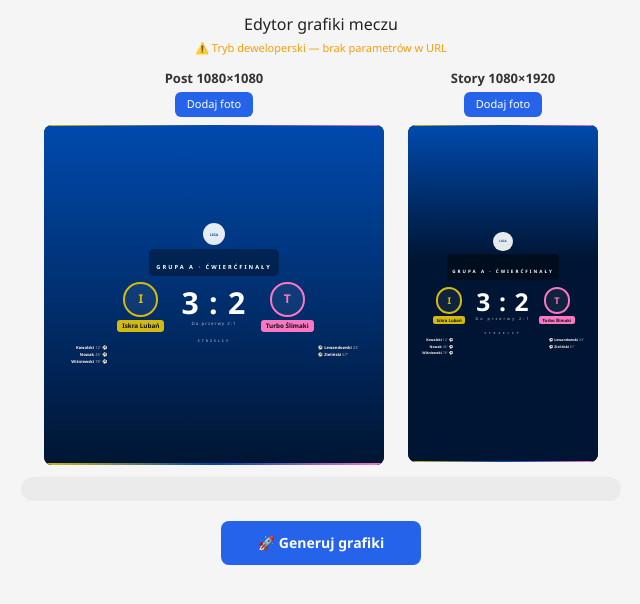
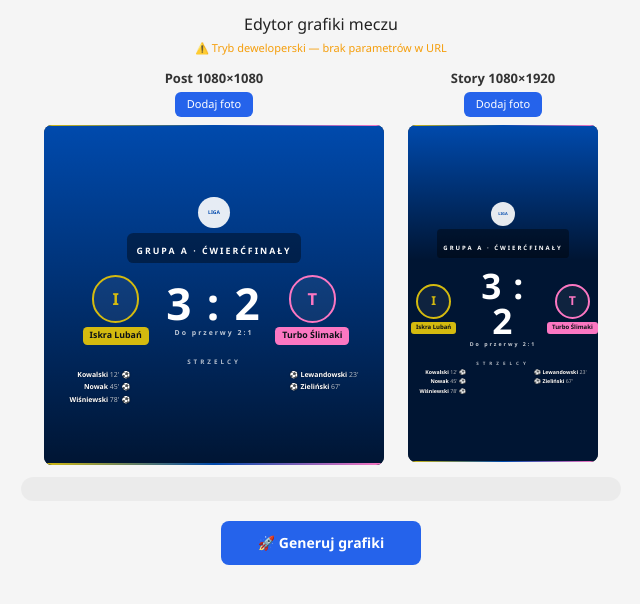
Before and after one commit to Kamil-Kwiecinski/liga-photo-editor, a React (Vite) app: page / in a window 1280 px wide. Shown: the top 604 px of the page, without its empty margins (319-959 px from the left). Built offline with nearby package versions, Linux system fonts and the light colour scheme.

Commit message:
Scale up football overlay fonts and center content

```diff
--- a/src/PhotoEditor.jsx
+++ b/src/PhotoEditor.jsx
@@ -192,27 +192,27 @@ function FootballNoPhotoPost({ s, m, selectedSponsors }) {
     <div className="absolute inset-0" style={{ background: `linear-gradient(180deg, ${m.color_liga} 0%, #001533 100%)` }}>
       <div style={{ position: "absolute", top: 0, left: 0, right: 0, height: 6 * s, background: `linear-gradient(90deg, ${m.color_home}, ${m.color_liga}, ${m.color_away})` }} />
       <div style={{ position: "absolute", bottom: sponsorBarH * s, left: 0, right: 0, height: 6 * s, background: `linear-gradient(90deg, ${m.color_home}, ${m.color_liga}, ${m.color_away})` }} />
-      <div className="absolute inset-0 flex flex-col items-center justify-center z-10" style={{ pointerEvents: "none", paddingTop: 30 * s, paddingBottom: (30 + sponsorBarH) * s, gap: 18 * s }}>
-        <div className="flex flex-col items-center" style={{ gap: 10 * s }}>
-          <LigaLogo s={s} m={m} size={70} light />
-          <div style={{ background: "rgba(0,0,0,0.35)", padding: `${6 * s}px ${22 * s}px`, borderRadius: 16 * s }}>
-            <span style={{ color: "#fff", fontSize: 18 * s, fontWeight: 600, letterSpacing: 2, textTransform: "uppercase" }}>{grupaKolejka || "—"}</span>
+      <div className="absolute inset-0 flex flex-col items-center justify-center z-10" style={{ pointerEvents: "none", paddingTop: 40 * s, paddingBottom: sponsorBarH * s, gap: 40 * s }}>
+        <div className="flex flex-col items-center" style={{ gap: 14 * s }}>
+          <LigaLogo s={s} m={m} size={100} light />
+          <div style={{ background: "rgba(0,0,0,0.4)", padding: `${10 * s}px ${30 * s}px`, borderRadius: 20 * s }}>
+            <span style={{ color: "#fff", fontSize: 28 * s, fontWeight: 700, letterSpacing: 2, textTransform: "uppercase" }}>{grupaKolejka || "—"}</span>
           </div>
         </div>
-        <div style={{ width: "100%", display: "flex", flexDirection: "row", alignItems: "center", justifyContent: "center", gap: 24 * s }}>
-          <TeamCircle s={s} m={m} team="home" size={110} fontSize={20} light />
+        <div style={{ width: "100%", display: "flex", flexDirection: "row", alignItems: "center", justifyContent: "center", gap: 36 * s }}>
+          <TeamCircle s={s} m={m} team="home" size={150} fontSize={28} light />
           <div style={{ display: "flex", flexDirection: "column", alignItems: "center", textAlign: "center" }}>
-            <span style={{ fontSize: 96 * s, fontWeight: 900, color: "#fff", lineHeight: 1, letterSpacing: 4 * s }}>{m.goals_home} : {m.goals_away}</span>
-            <span style={{ color: "rgba(255,255,255,0.7)", fontSize: 14 * s, fontWeight: 500, letterSpacing: 1, marginTop: 6 * s }}>Do przerwy {m.half_home}:{m.half_away}</span>
+            <span style={{ fontSize: 140 * s, fontWeight: 900, color: "#fff", lineHeight: 1, letterSpacing: 6 * s }}>{m.goals_home} : {m.goals_away}</span>
+            <span style={{ color: "rgba(255,255,255,0.75)", fontSize: 22 * s, fontWeight: 600, letterSpacing: 2, marginTop: 10 * s }}>Do przerwy {m.half_home}:{m.half_away}</span>
           </div>
-          <TeamCircle s={s} m={m} team="away" size={110} fontSize={20} light />
+          <TeamCircle s={s} m={m} team="away" size={150} fontSize={28} light />
         </div>
         {(m.scorers_home?.length > 0 || m.scorers_away?.length > 0) && (
-          <div style={{ width: "85%", display: "flex", flexDirection: "column", alignItems: "center", gap: 6 * s }}>
-            <div style={{ fontSize: 11 * s, fontWeight: 700, color: "rgba(255,255,255,0.55)", textTransform: "uppercase", letterSpacing: 2 }}>Strzelcy</div>
-            <div style={{ display: "flex", justifyContent: "space-between", width: "100%", alignItems: "flex-start", gap: 16 * s }}>
-              <ScorersBlock s={s} m={m} size={13} side="home" />
-              <ScorersBlock s={s} m={m} size={13} side="away" />
+          <div style={{ width: "85%", display: "flex", flexDirection: "column", alignItems: "center", gap: 12 * s }}>
+            <div style={{ fontSize: 20 * s, fontWeight: 700, color: "rgba(255,255,255,0.7)", textTransform: "uppercase", letterSpacing: 3 }}>Strzelcy</div>
+            <div style={{ display: "flex", justifyContent: "space-between", width: "100%", alignItems: "flex-start", gap: 20 * s }}>
+              <ScorersBlock s={s} m={m} size={22} side="home" />
+              <ScorersBlock s={s} m={m} size={22} side="away" />
             </div>
           </div>
         )}
@@ -229,27 +229,27 @@ function FootballNoPhotoStory({ s, m, selectedSponsors }) {
     <div className="absolute inset-0" style={{ background: `linear-gradient(180deg, ${m.color_liga} 0%, #001533 40%, #001533 100%)` }}>
       <div style={{ position: "absolute", top: 0, left: 0, right: 0, height: 6 * s, background: `linear-gradient(90deg, ${m.color_home}, ${m.color_liga}, ${m.color_away})` }} />
       <div style={{ position: "absolute", bottom: sponsorBarH * s, left: 0, right: 0, height: 6 * s, background: `linear-gradient(90deg, ${m.color_home}, ${m.color_liga}, ${m.color_away})` }} />
-      <div className="absolute inset-0 flex flex-col items-center justify-center z-10" style={{ pointerEvents: "none", paddingTop: 40 * s, paddingBottom: (40 + sponsorBarH) * s, gap: 40 * s }}>
-        <div className="flex flex-col items-center" style={{ gap: 14 * s }}>
-          <LigaLogo s={s} m={m} size={110} light />
-          <div style={{ background: "rgba(0,0,0,0.4)", padding: `${8 * s}px ${28 * s}px`, borderRadius: 20 * s }}>
-            <span style={{ color: "#fff", fontSize: 26 * s, fontWeight: 600, letterSpacing: 2, textTransform: "uppercase" }}>{grupaKolejka || "—"}</span>
+      <div className="absolute inset-0 flex flex-col items-center justify-center z-10" style={{ pointerEvents: "none", paddingTop: 60 * s, paddingBottom: sponsorBarH * s, gap: 60 * s }}>
+        <div className="flex flex-col items-center" style={{ gap: 18 * s }}>
+          <LigaLogo s={s} m={m} size={140} light />
+          <div style={{ background: "rgba(0,0,0,0.4)", padding: `${12 * s}px ${34 * s}px`, borderRadius: 22 * s }}>
+            <span style={{ color: "#fff", fontSize: 34 * s, fontWeight: 700, letterSpacing: 2, textTransform: "uppercase" }}>{grupaKolejka || "—"}</span>
           </div>
         </div>
-        <div style={{ width: "100%", display: "flex", flexDirection: "row", alignItems: "center", justifyContent: "center", gap: 24 * s }}>
-          <TeamCircle s={s} m={m} team="home" size={150} fontSize={24} light />
+        <div style={{ width: "100%", display: "flex", flexDirection: "row", alignItems: "center", justifyContent: "center", gap: 40 * s }}>
+          <TeamCircle s={s} m={m} team="home" size={200} fontSize={34} light />
           <div style={{ display: "flex", flexDirection: "column", alignItems: "center", textAlign: "center" }}>
-            <span style={{ fontSize: 140 * s, fontWeight: 900, color: "#fff", lineHeight: 1, letterSpacing: 6 * s }}>{m.goals_home} : {m.goals_away}</span>
-            <span style={{ color: "rgba(255,255,255,0.75)", fontSize: 22 * s, fontWeight: 500, letterSpacing: 2, marginTop: 10 * s }}>Do przerwy {m.half_home}:{m.half_away}</span>
+            <span style={{ fontSize: 200 * s, fontWeight: 900, color: "#fff", lineHeight: 1, letterSpacing: 8 * s }}>{m.goals_home} : {m.goals_away}</span>
+            <span style={{ color: "rgba(255,255,255,0.8)", fontSize: 30 * s, fontWeight: 600, letterSpacing: 2, marginTop: 14 * s }}>Do przerwy {m.half_home}:{m.half_away}</span>
           </div>
-          <TeamCircle s={s} m={m} team="away" size={150} fontSize={24} light />
+          <TeamCircle s={s} m={m} team="away" size={200} fontSize={34} light />
         </div>
         {(m.scorers_home?.length > 0 || m.scorers_away?.length > 0) && (
-          <div style={{ width: "85%", display: "flex", flexDirection: "column", alignItems: "center", gap: 10 * s }}>
-            <div style={{ fontSize: 16 * s, fontWeight: 700, color: "rgba(255,255,255,0.6)", textTransform: "uppercase", letterSpacing: 3 }}>Strzelcy</div>
-            <div style={{ display: "flex", justifyContent: "space-between", width: "100%", alignItems: "flex-start", gap: 20 * s }}>
-              <ScorersBlock s={s} m={m} size={20} side="home" />
-              <ScorersBlock s={s} m={m} size={20} side="away" />
+          <div style={{ width: "88%", display: "flex", flexDirection: "column", alignItems: "center", gap: 16 * s }}>
+            <div style={{ fontSize: 26 * s, fontWeight: 700, color: "rgba(255,255,255,0.7)", textTransform: "uppercase", letterSpacing: 4 }}>Strzelcy</div>
+            <div style={{ display: "flex", justifyContent: "space-between", width: "100%", alignItems: "flex-start", gap: 24 * s }}>
+              <ScorersBlock s={s} m={m} size={30} side="home" />
+              <ScorersBlock s={s} m={m} size={30} side="away" />
             </div>
           </div>
         )}
```
